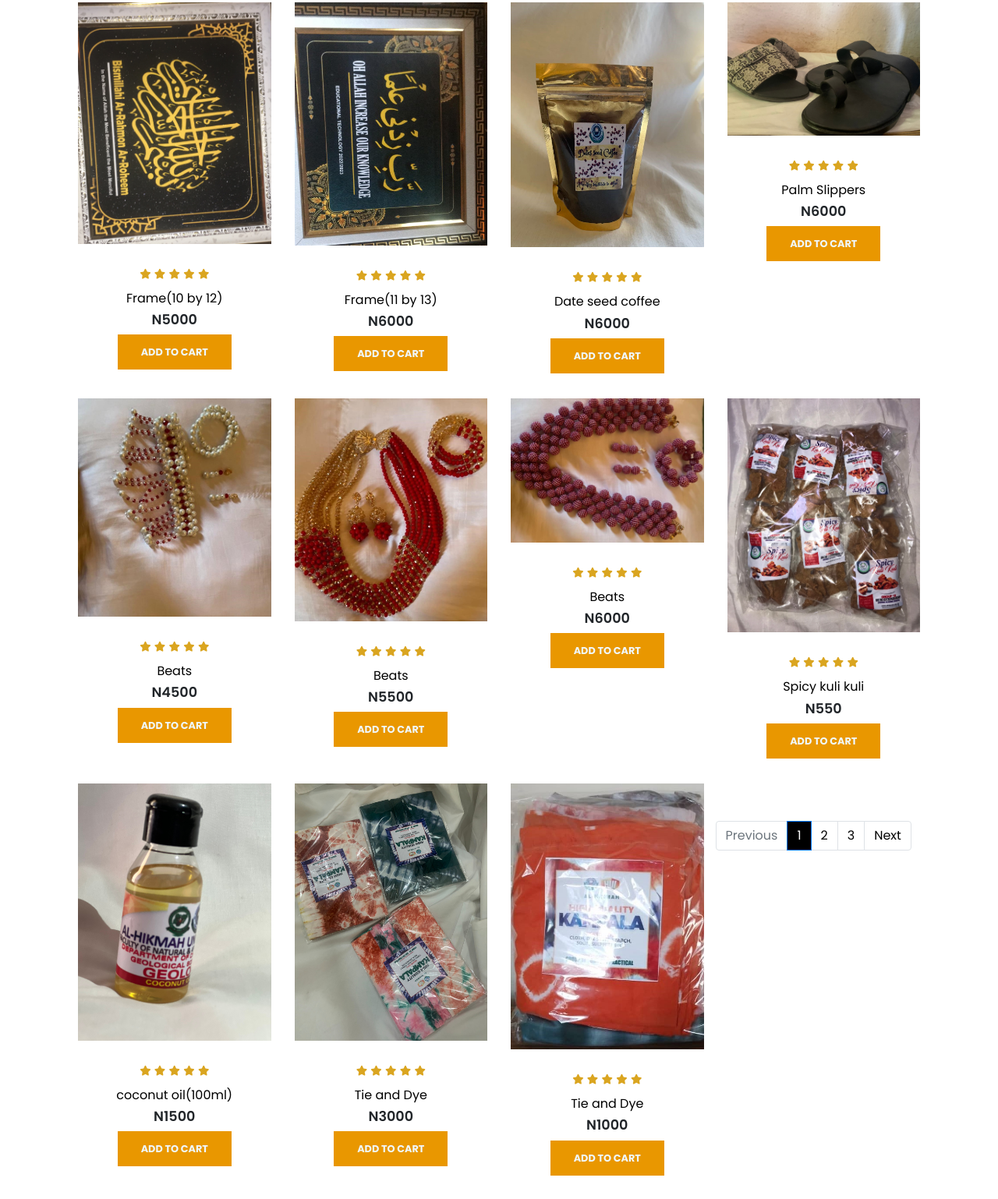
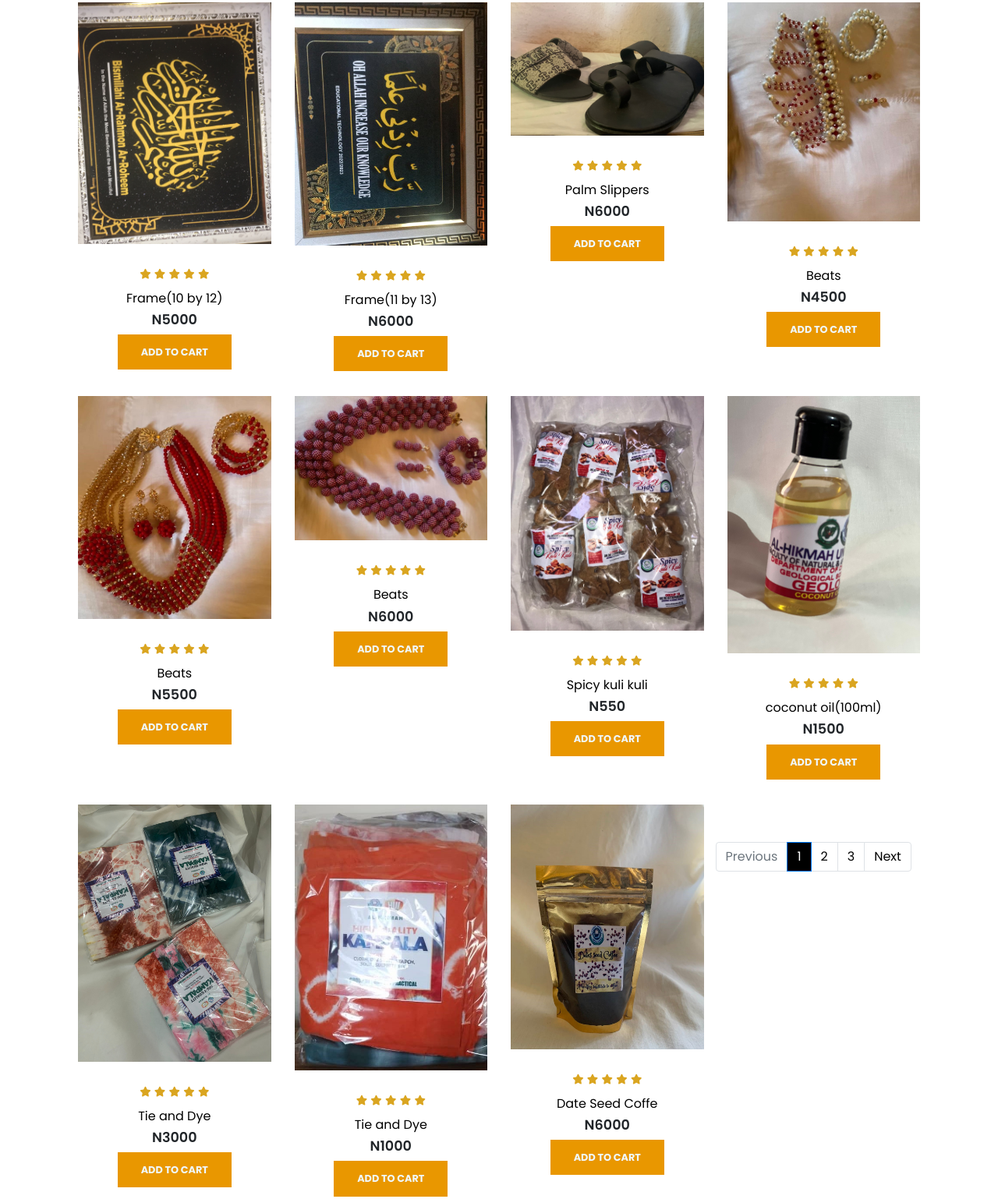
Before and after one commit to HUIExpress/HUIExpress.com, a plain HTML site: page shop.html in a window 1280 px wide. Shown: the part 1327-2865 px from the top of the page at 78% size. Drawn offline with nearby package versions, Linux system fonts and the light colour scheme.

Commit message:
Update shop.html

```diff
--- a/shop.html
+++ b/shop.html
@@ -278,19 +278,7 @@
  <button class="cart-btn">Add To cart</button>
 </div>
 
-<div class="product text-center col-lg-3 col-md-4 col-12">
-  <img class="img-fluid mb-3 product-img" alt='' src="IMAGES/products/product_12.JPG" >
-   <div class="star">
-   <i class="fa fa-star"></i>
-   <i class="fa fa-star"></i>
-   <i class="fa fa-star"></i>
-   <i class="fa fa-star"></i>
-   <i class="fa fa-star"></i>
-  </div>
- <h5 class="p-name">Date seed coffee</h5>
- <h4 class="p-price">N6000</h4>
- <button class="cart-btn">Add To cart</button>
-</div>
+
 
 <div class="product text-center col-lg-3 col-md-4 col-12">
   <img class="img-fluid mb-3 product-img" alt='' src="IMAGES/products/product_11.jpg" >
@@ -404,6 +392,21 @@
  <button class="cart-btn">Add To cart</button>
 </div>
 
+ <div class="product text-center col-lg-3 col-md-4 col-12">
+  <img class="img-fluid mb-3 product-img" alt='' src="IMAGES/products/product_12.jpg" >
+   <div class="star">
+   <i class="fa fa-star"></i>
+   <i class="fa fa-star"></i>
+   <i class="fa fa-star"></i>
+   <i class="fa fa-star"></i>
+   <i class="fa fa-star"></i>
+  </div>
+ <h5 class="p-name">Date Seed Coffe</h5>
+ <h4 class="p-price">N6000</h4>
+ <button class="cart-btn">Add To cart</button>
+</div>
+
+
 
 <nav aria-label="...">
     <ul class="pagination mt-5">
```
